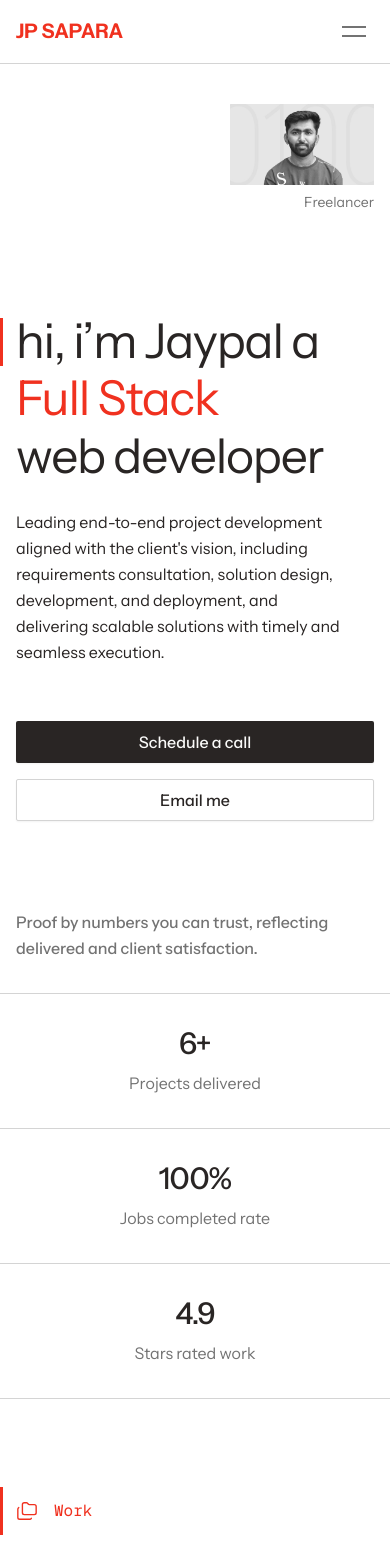
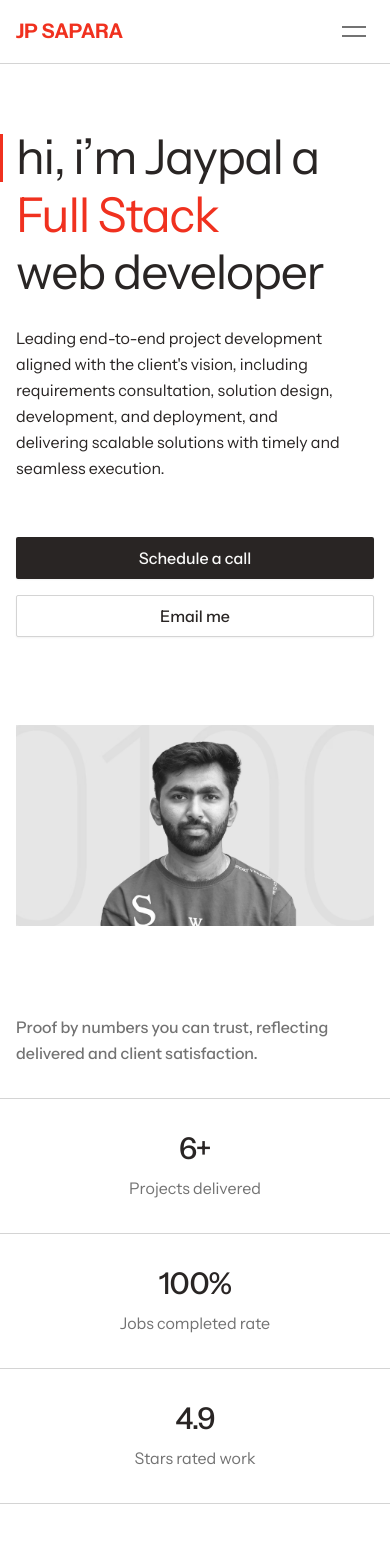
Before and after one commit to jaypalsapara/jaypalsapara.in, a React (Vite) app: page / in a window 390 px wide. Shown: the top 1563 px of the page. Built offline with nearby package versions, Linux system fonts and the light colour scheme.

Commit message:
Update hero.tsx

```diff
--- a/src/sections/hero.tsx
+++ b/src/sections/hero.tsx
@@ -9,7 +9,7 @@ const HeroSection = () => {
     <Wrapper className="pb-14 lg:pb-18">
       {/* Heading */}
       <div className="col-span-full mt-10 lg:mt-18"></div>
-      <div className="col-span-full flex justify-end">
+      <div className="col-span-full hidden justify-end md:flex">
         <Link to={'/about'}>
           <picture className="relative overflow-hidden rounded-xs">
             {/* <span className="absolute top-0 right-0 z-10 m-2 block size-2.5 rounded-xs border-t-2 border-r-2 border-accent"></span> */}
@@ -20,7 +20,7 @@ const HeroSection = () => {
         </Link>
       </div>
       {/* Availability */}
-      <div className="invisible col-span-full mt-12 flex items-center gap-3 lg:mt-18">
+      <div className="col-span-full mt-12 hidden items-center gap-3 md:invisible md:flex lg:mt-18">
         <CalendarClock className="text-accent" />
         <p className="text-muted-foreground">
           Available from 1<sup>st</sup> December
@@ -51,6 +51,15 @@ const HeroSection = () => {
           </a>
         </div>
       </div>
+      <div className="col-span-full mt-22 flex md:hidden justify-end">
+        <Link to={'/about'}>
+          <picture className="relative overflow-hidden rounded-xs">
+            {/* <span className="absolute top-0 right-0 z-10 m-2 block size-2.5 rounded-xs border-t-2 border-r-2 border-accent"></span> */}
+            <img src="images/me/me-light-cover.avif" alt="" className="aspect-video object-cover dark:hidden" />
+            <img src="images/me/me-dark-cover.avif" alt="" className="hidden aspect-video object-cover dark:block" />
+          </picture>
+        </Link>
+      </div>
     </Wrapper>
   );
 };
```
